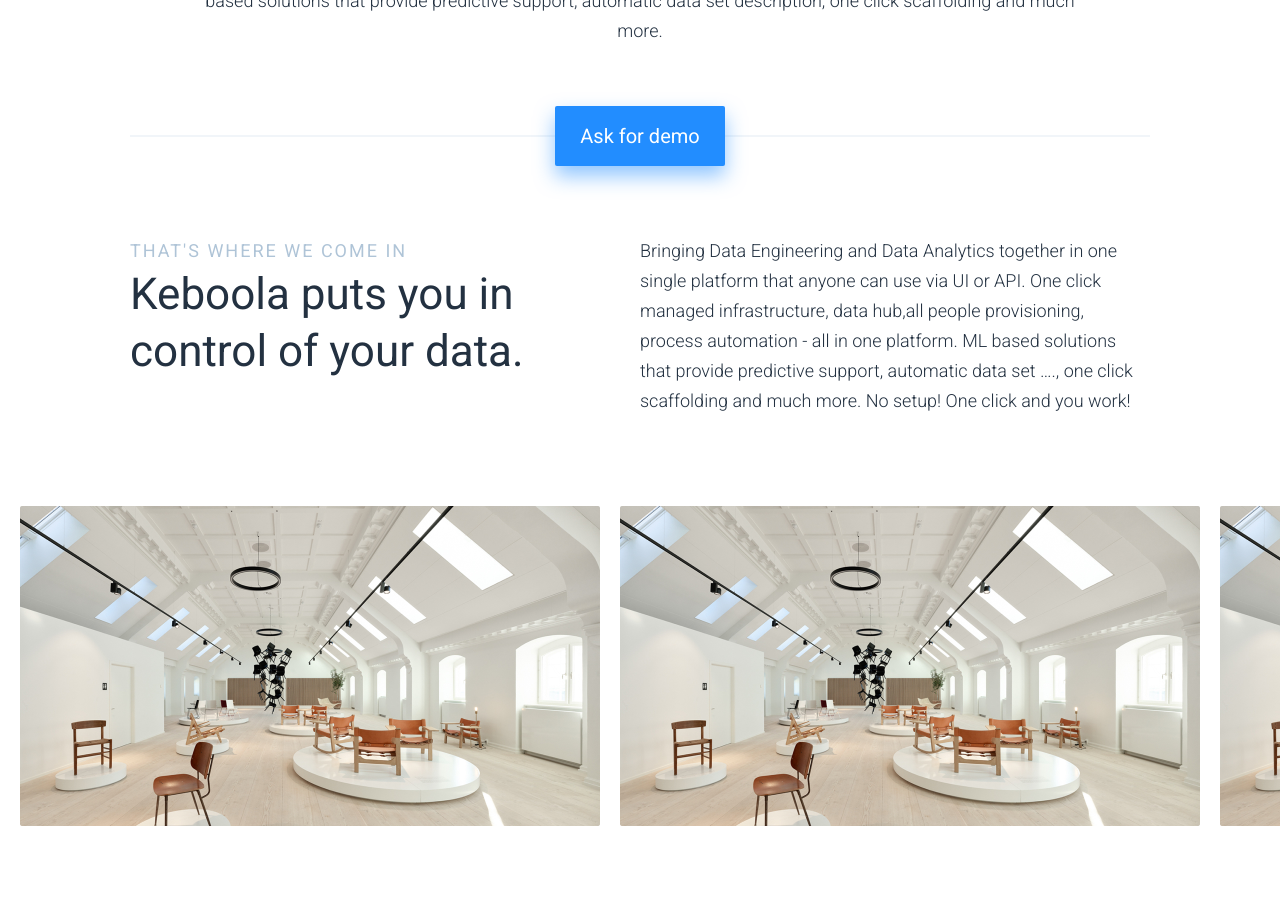
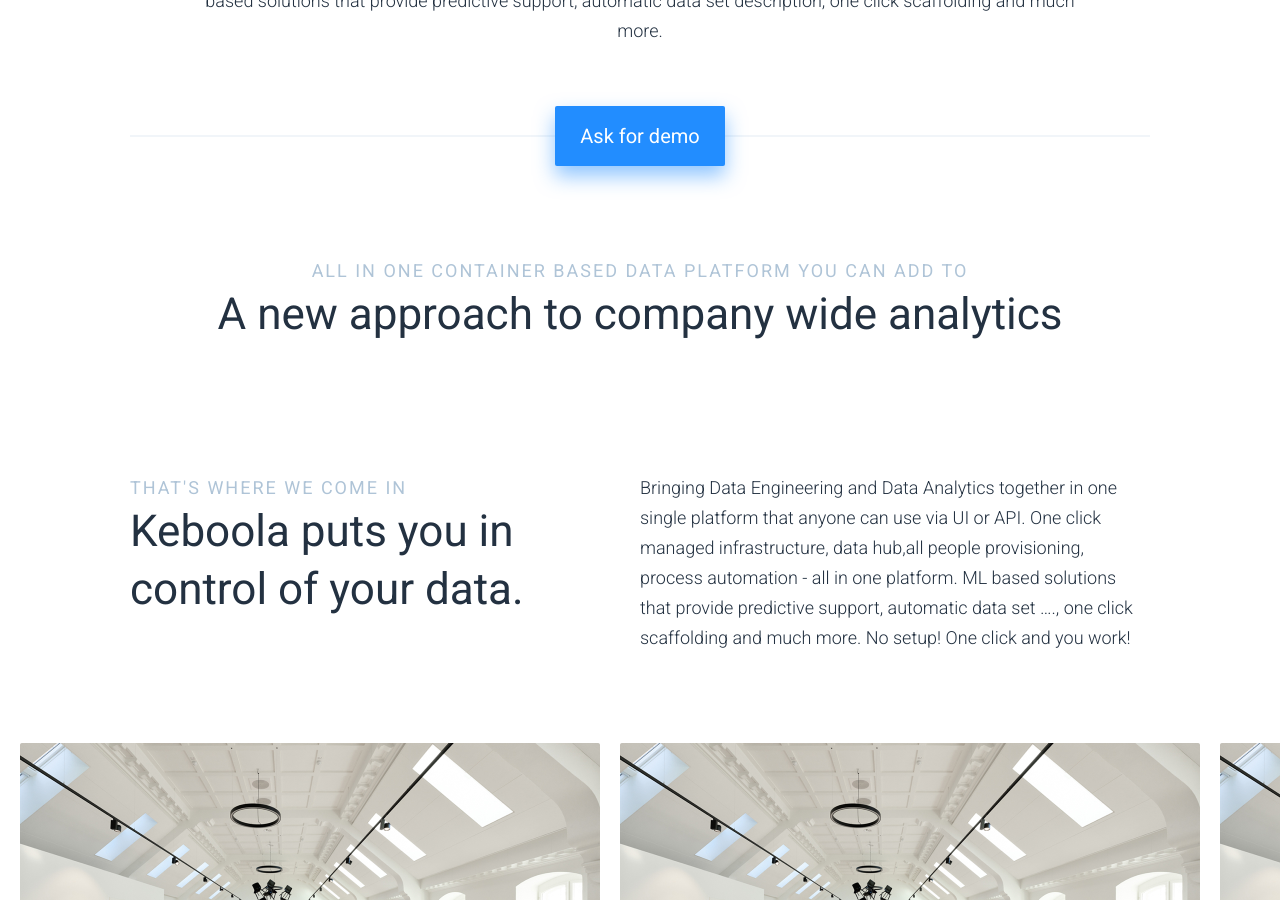
Before and after one commit to keboola/website, a Jekyll site: the page built from _product/index.md, in a window 1280 px wide and 900 px high, scrolled down 1009 px. Built offline with Jekyll 4.4.1, drawn with Linux system fonts in a browser that asks for light colours; nearby versions of some CDN libraries; some of the changed text lies outside the part shown.

Commit message:
Update from Forestry.io - Updated index.md

```diff
--- a/_product/index.md
+++ b/_product/index.md
@@ -15,6 +15,10 @@
     Bringing Data Engineering and Data Analytics together in one single platform that anyone can use via UI or API. One click managed infrastructure, data hub,all people provisioning, process automation - all in one platform.
     ML based solutions that provide predictive support, automatic data set description, one click scaffolding and much more.
   ctaname: Ask for demo
+- template: article-list-two-row
+  block: article-list-two-row
+  subheadline: all in one container based data platform you can add to
+  headline: A new approach to company wide analytics
 - template: article-with-perex
   block: article-with-perex
   subheadline: THAT'S WHERE WE COME IN
```
Also changed, not shown: other parts of _product/index.md (+0 -4 lines).
